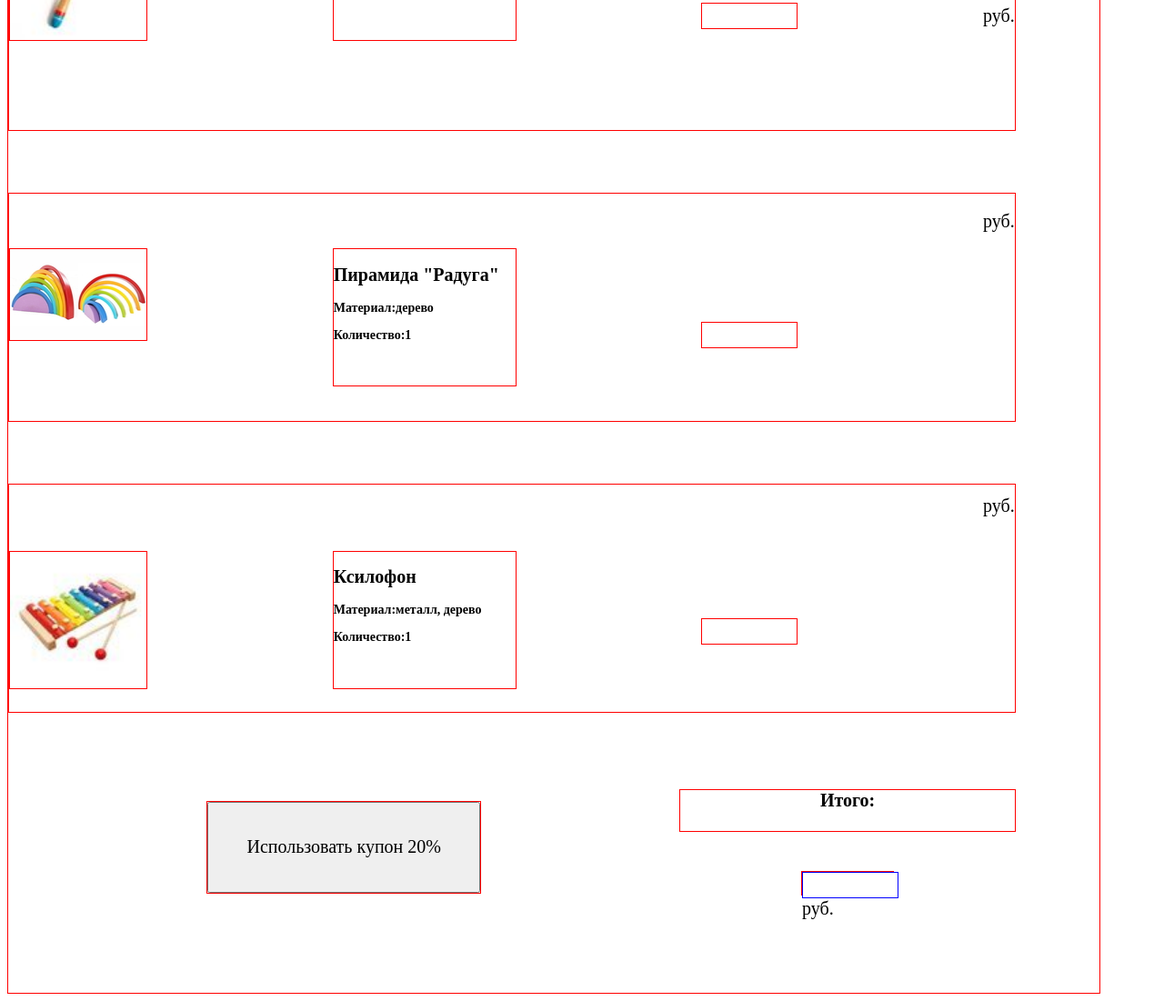
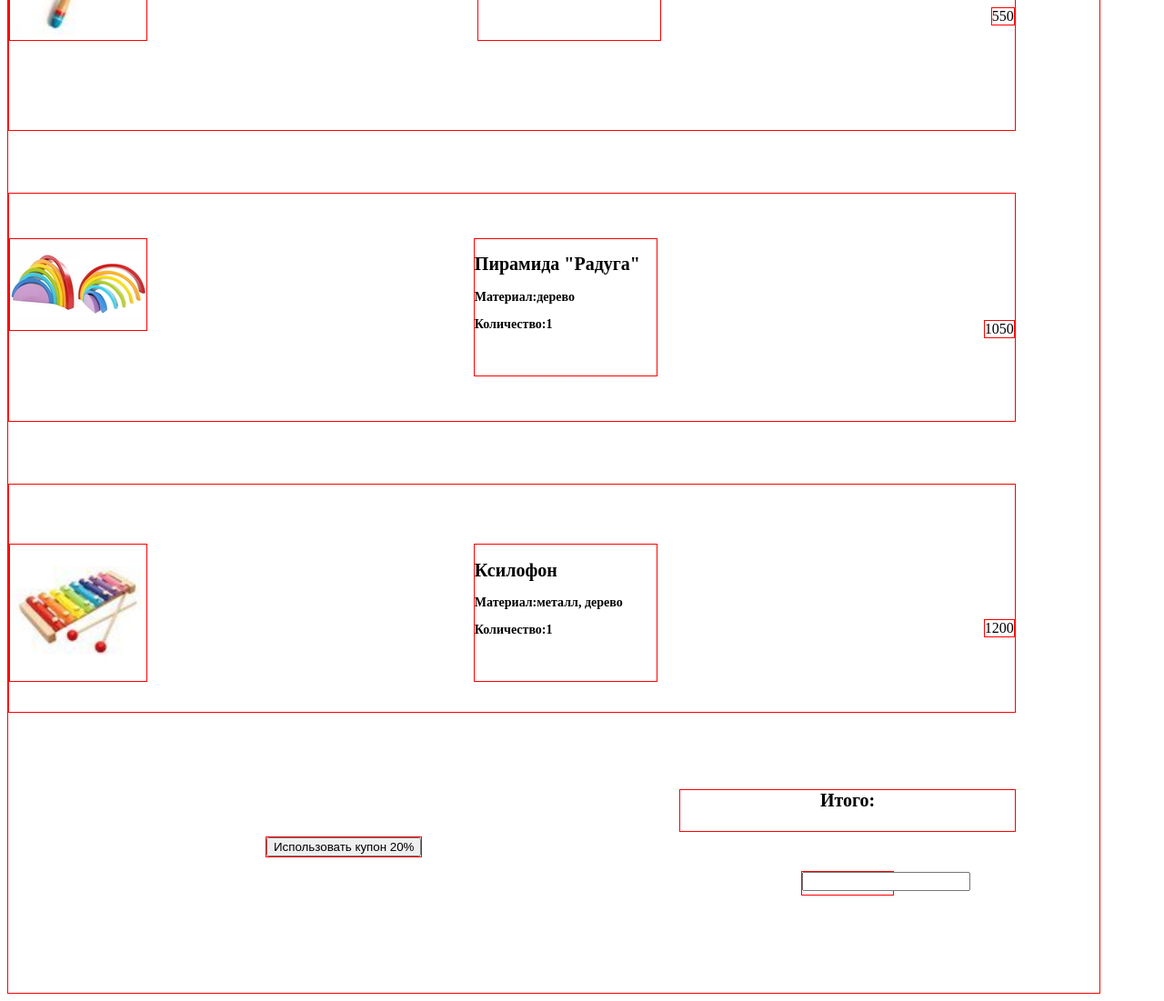
Before and after one commit to AnnaKru86/week-11, a plain HTML site: page index.html in a window 1280 px wide. Shown: the part 189-1290 px from the top of the page at 91% size. Drawn offline with Linux system fonts and the light colour scheme.

Commit message:
Add files via upload

```diff
--- a/home11.js
+++ b/home11.js
@@ -1,9 +1,8 @@
-let a=document.getElementById('price_marakas').value;
-//let b=document.getElementById ('price_pyramid').value;
-//let c=document.getElementById ('price_xylophone').value;
+let a=document.getElementById("price_marakas").textContent;
+let b=document.getElementById ("price_pyramid").textContent;
+let c=document.getElementById ("price_xylophone").textContent;
 
 function sum (){
-    let a=document.getElementById('price_marakas').value;
-    console.log(a);
+result= (Number(a)+Number(b)+Number(c))*0.2;
+   document.getElementById ("sum").value=result;
 }
-//document.getElementById('sum').value=a+b+c;}
--- a/index.html
+++ b/index.html
@@ -11,46 +11,38 @@
     <h1>Корзина</h1>
     <div class="container">
       <div class="model_marakas">
-        <img id="photo_marakas" src="../images/marakasi.jpg" alt="marakas" />
+        <img id="photo_marakas" src="./images/marakasi.jpg" alt="marakas" />
         <div class="details_marakas">
           <h2>Маракасы</h2>
           <h3>Материал:дерево</h3>
           <h3>Количество:1</h3>
         </div>
-        <input id="price_marakas" type="number" />
-        <span>руб.</span>
+        <div id="price_marakas">550</div>
       </div>
       <div class="model_pyramid">
-        <img id="photo_pyramid" src="../images/piramida.jpg" alt="pyramid" />
+        <img id="photo_pyramid" src="./images/piramida.jpg" alt="pyramid" />
         <div class="details_pyramid">
           <h2>Пирамида "Радуга"</h2>
           <h3>Материал:дерево</h3>
           <h3>Количество:1</h3>
         </div>
-        <input id="price_pyramid" type="number" />
-        <span>руб.</span>
+        <div id="price_pyramid">1050</div>
       </div>
       <div class="model_xylophone">
-        <img
-          id="photo_xylophone"
-          src="../images/ksilofon.jpg"
-          alt="xylophone"
-        />
+        <img id="photo_xylophone" src="./images/ksilofon.jpg" alt="xylophone" />
         <div class="details_xylophone">
           <h2>Ксилофон</h2>
           <h3>Материал:металл, дерево</h3>
           <h3>Количество:1</h3>
         </div>
-        <input id="price_xylophone" type="number" />
-        <span>руб.</span>
+        <div id="price_xylophone">1200</div>
       </div>
       <div class="coupon">
-        <button>Использовать купон 20%</button>
+        <input type=button value = "Использовать купон 20%" onclick="sum()"></input>
       </div>
       <h2 id="total">Итого:</h2>
       <div class="sum">
-        <input id="sum" type="number" />
-        <span>руб.</span>
+        <input id="sum" type="text" />
       </div>
     </div>
     <script src="./home11.js"></script>
--- a/style.css
+++ b/style.css
@@ -133,15 +133,3 @@ button{
 .coupon{
     justify-content: center;
 }
-input{
-    height: 25px;
-    width: 100px;
-    border: 1px solid blue;
-}
-span{
-    font-family: 'Times New Roman', Times, serif;
-    font-size: 20px;
-    grid-column: 4/5;
-    justify-self: start;
-    align-self: center;
-}
```
Also changed, not shown: home11-2.js (+4 -4 lines), index11-2.html (+1 -1 lines).
